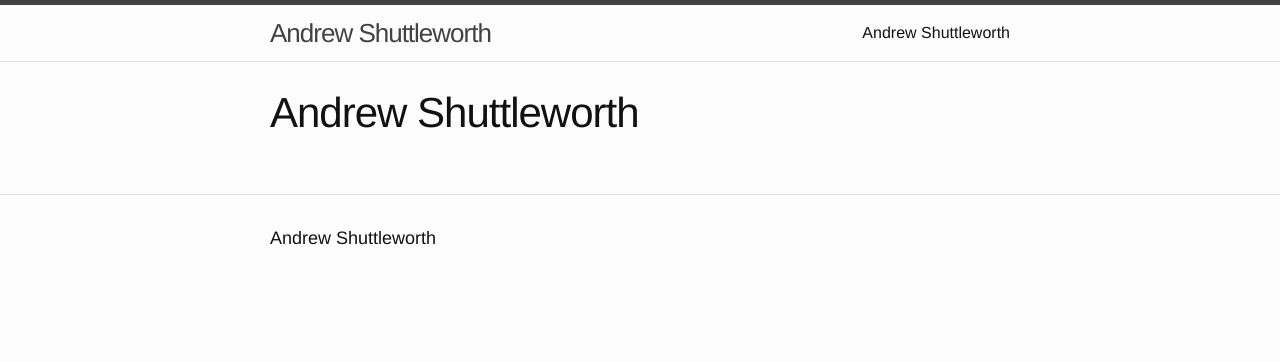
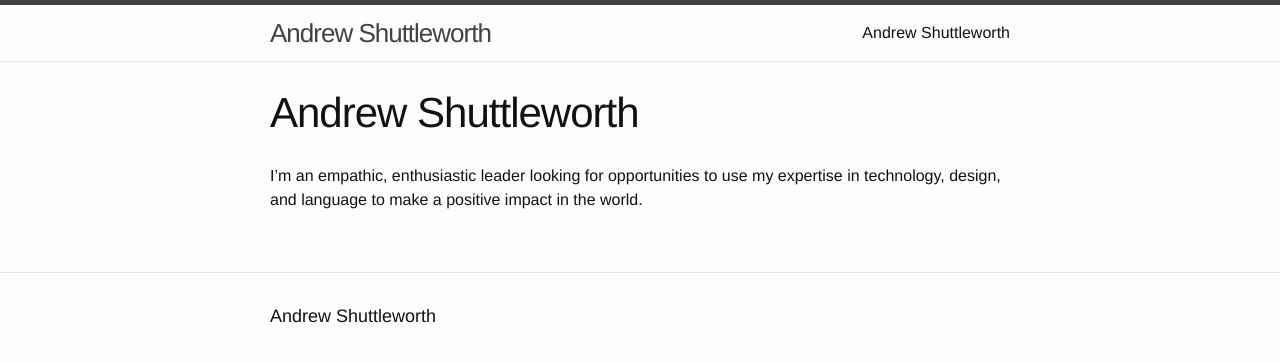
Before and after one commit to ashuttl/siteleaf, a Jekyll site: the page built from andrew-shuttleworth.markdown, in a window 1280 px wide. Shown: the top 362 px of the page. Built offline with Jekyll 4.4.1, drawn with Linux system fonts in a browser that asks for light colours; part of the change alters nothing that is shown.

Commit message:
Updated Andrew Shuttleworth

```diff
--- a/andrew-shuttleworth.markdown
+++ b/andrew-shuttleworth.markdown
@@ -1,6 +1,13 @@
 ---
 title: Andrew Shuttleworth
 date: 2021-07-22 16:30:00 Z
+Summary: |-
+  Communicator
+  Creative
+  Technologist
+Contact Information:
+  Email: ashuttleworth@gmail.com
+  Phone: "+1 207 232 4119"
 Experience:
 - When: 2019–present
   What: Digital Director
@@ -9,5 +16,6 @@ Experience:
   Description: I lead a team of designers, developers, and writers in planning and
     building websites, digital advertising, and digital strategy for clients of this
     multiplatform branding agency, with a particular emphasis on user experience design.
--
 ---
+
+I’m an empathic, enthusiastic leader looking for opportunities to use my expertise in technology, design, and language to make a positive impact in the world.
```
